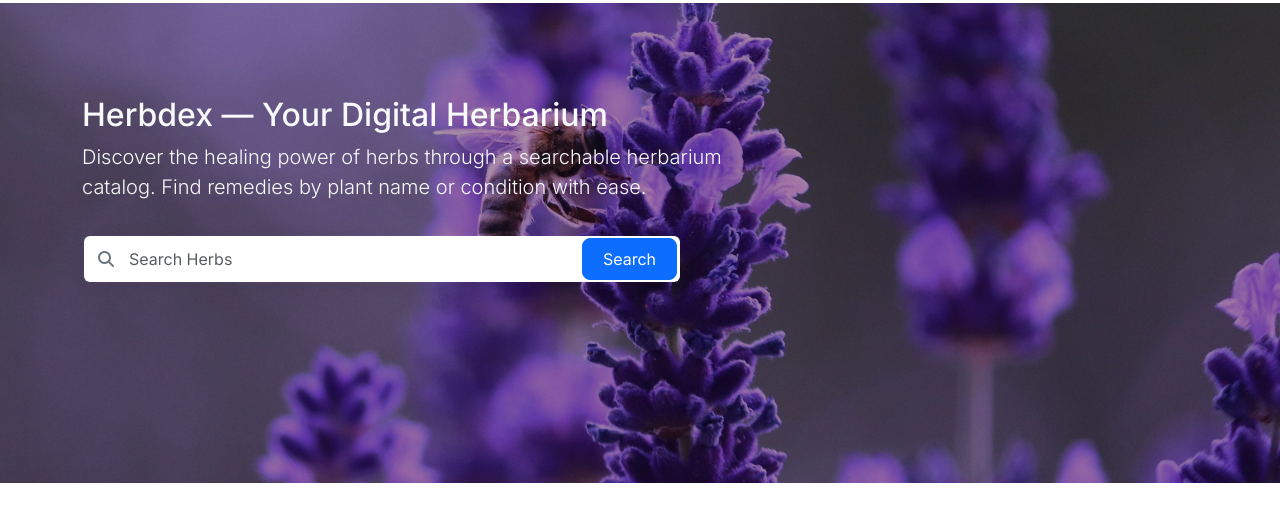
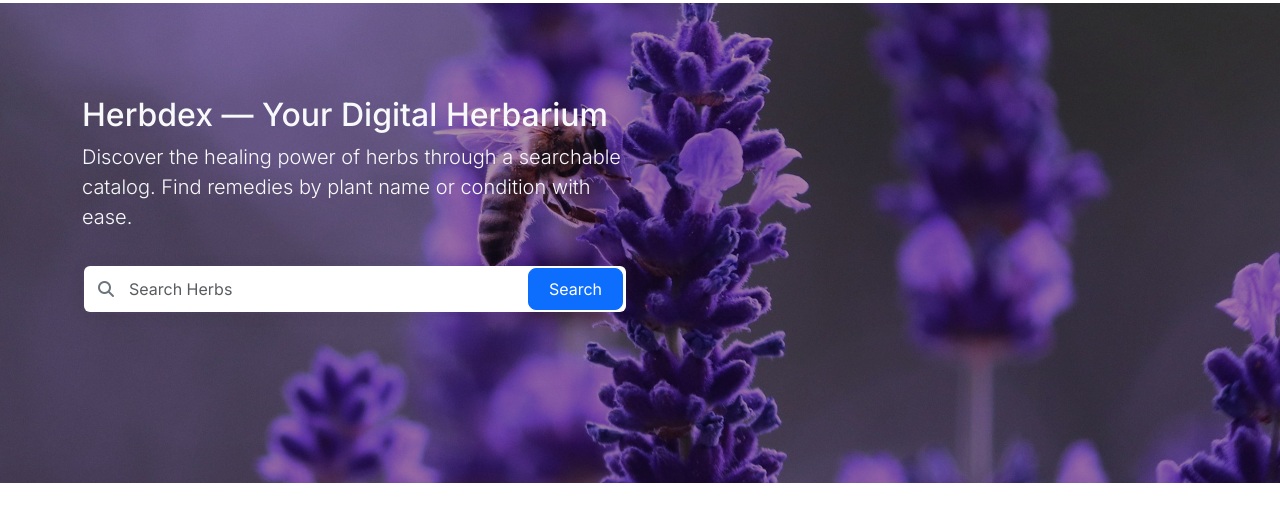
Before and after one commit to AppRonin/herbdex-django, a Django app: page /en/ in a window 1280 px wide. Shown: the part 72-594 px from the top of the page. Run offline with Django 5.2, Linux system fonts and the light colour scheme; data that the repository does not hold is empty; some libraries are stand-ins or nearby versions.

Commit message:
Small Fixes

```diff
--- a/templates/catalog/catalog.html
+++ b/templates/catalog/catalog.html
@@ -19,15 +19,15 @@
 <div class="d-flex p-2 p-md-5 mt-5 position-relative z-2">
   <div class="container">
     <div class="row">
-      <div class="col-12 col-sm-10 col-lg-7">
+      <div class="col-12 col-sm-10 col-lg-6">
         <!-- Title and Description -->
         <h1 class="fs-2 text-light">
           {% trans "Herbdex — Your Digital Herbarium" %}
         </h1>
         <p class="lead text-light">
           {% blocktrans %} Discover the healing power of herbs through a
-          searchable herbarium catalog. Find remedies by plant name or condition
-          with ease. {% endblocktrans %}
+          searchable catalog. Find remedies by plant name or condition with
+          ease. {% endblocktrans %}
         </p>
 
         <!-- Search Form -->
--- a/templates/includes/navbar.html
+++ b/templates/includes/navbar.html
@@ -1,6 +1,6 @@
 {% load static %} {% load i18n %}
 
-<nav class="navbar navbar-expand-lg navbar-dark bg-trasparent p-3 z-2">
+<nav class="navbar navbar-expand-lg navbar bg-trasparent p-3 z-2">
   <div class="container">
     <!-- Brand -->
     <a class="navbar-brand text-dark fw-semibold" href="{% url 'catalog' %}"
```
Also changed, not shown: locale/pt_BR/LC_MESSAGES/django.po.
